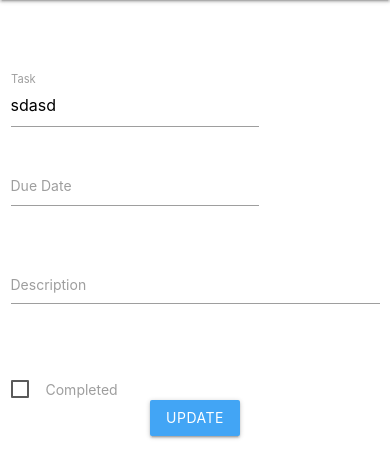
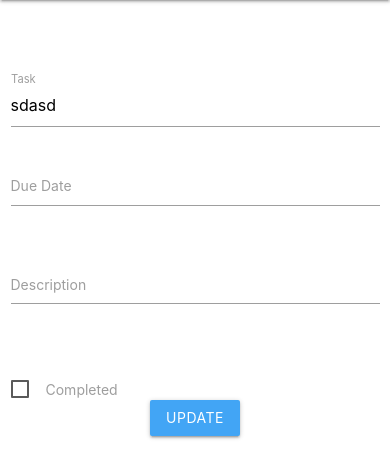
Before and after one commit to UtkarshGT/todo-django-materialize, a Django app: page /update/2 in a window 390 px wide. Shown: the part 56-505 px from the top of the page. Run offline with Django 3.2, Linux system fonts and the light colour scheme; data comes from the database, SQL or seed files in the repository; both versions use the stored data as it was after the commit.

Commit message:
made mobile friendly

```diff
--- a/todoapp/templates/todoapp/update.html
+++ b/todoapp/templates/todoapp/update.html
@@ -15,23 +15,23 @@
 <form method="POST" autocomplete="off">
     {% csrf_token %}
     <div class="row">
-        <div class="input-field col l6 offset-l2 m6 offset-m2">
+        <div class="input-field col l6 offset-l2 m7 offset-m1 s12">
             {{ form.title }}
             <label for="id_title">Task</label>
         </div>
-        <div class="input-field col l2 m2">
+        <div class="input-field col l2 m3 s12">
             {{ form.due_date }}
             <label for="id_due_date">Due Date</label>
         </div>
     </div>
     <div class="row">
-        <div class="input-field col l8 offset-l2 m8 offset-m2">
+        <div class="input-field col l8 offset-l2 m10 offset-m1 s12">
             {{ form.description }}
             <label for="id_description">Description</label>
         </div>
     </div>
     <div class="row">
-        <div class="input-field col l8 offset-l2 m8 offset-m2">
+        <div class="input-field col l8 offset-l2 m8 offset-m1">
             <label>
                 {{ form.completed }}
                 <span>Completed</span>
```
Also changed, not shown: db.sqlite3.
